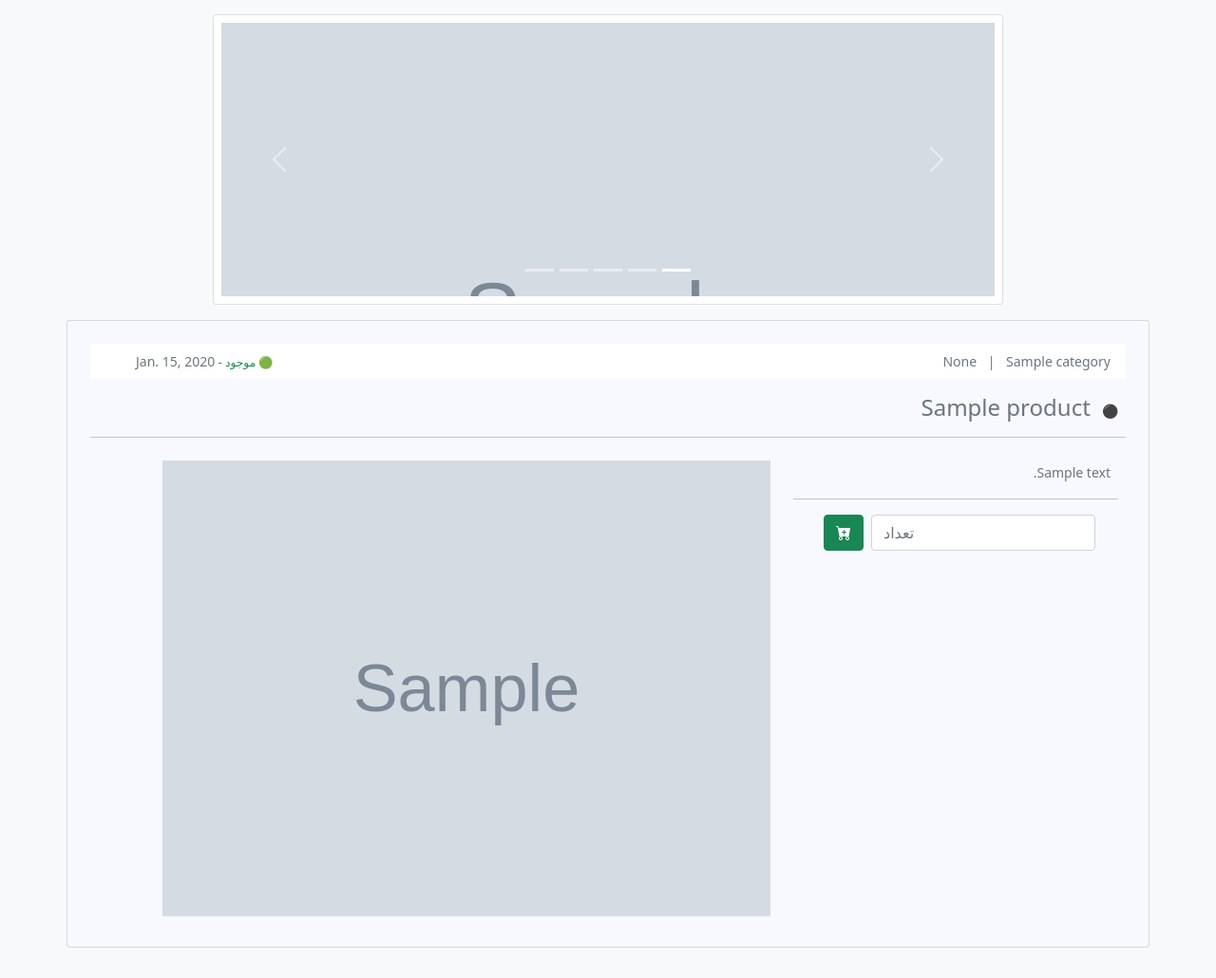
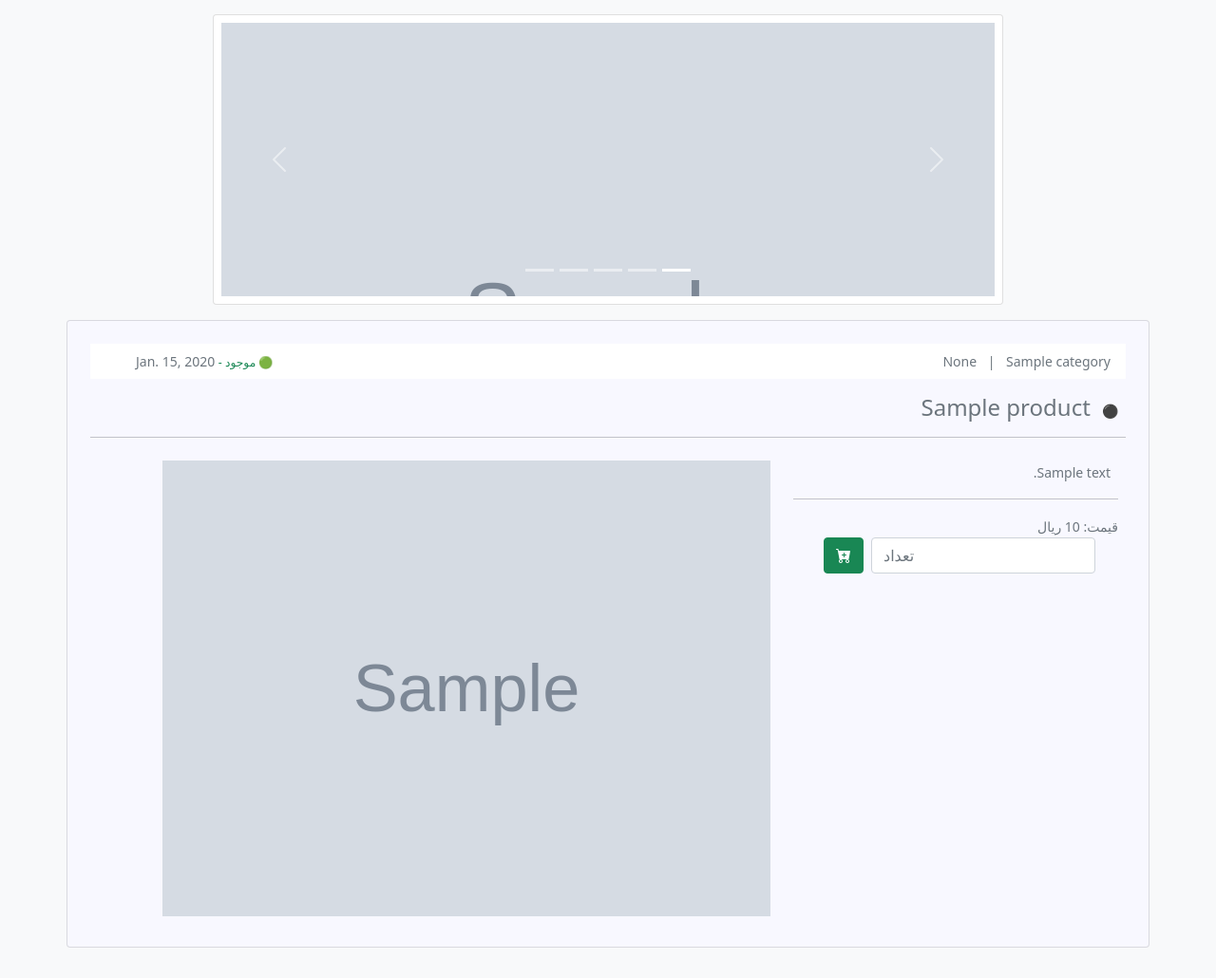
Before and after one commit to MohamadAhmadi100/DjangoEcommerce, a Django app: a page that uses shop/templates/shop/product_detail.html in a window 1280 px wide. Shown: the part 57-1087 px from the top of the page at 95% size. Run offline with Django 3.2, Linux system fonts and the light colour scheme; tables that the repository leaves empty hold one stand-in row (values such as "Sample post"); grey boxes marked "Sample" are stand-in pictures; some libraries are stand-ins or nearby versions.

Commit message:
add product price template

```diff
--- a/shop/templates/shop/product_detail.html
+++ b/shop/templates/shop/product_detail.html
@@ -76,6 +76,7 @@
                         <div class="col-md-4" style="text-align: justify;">
                             <small class="text-muted p-2">{{ product.description }}</small>
                             <hr>
+                            <small class="text-muted">قیمت: {{ product.price }} ریال</small>
                             <small>
                                 <form action="{% url 'cart:add_cart' product.id %}" method="post"
                                       class="form-group"> {% csrf_token %}
@@ -106,5 +107,5 @@
 
             </div>
         </div>
-    </div
+    </div>
 {% endblock content %}
```
